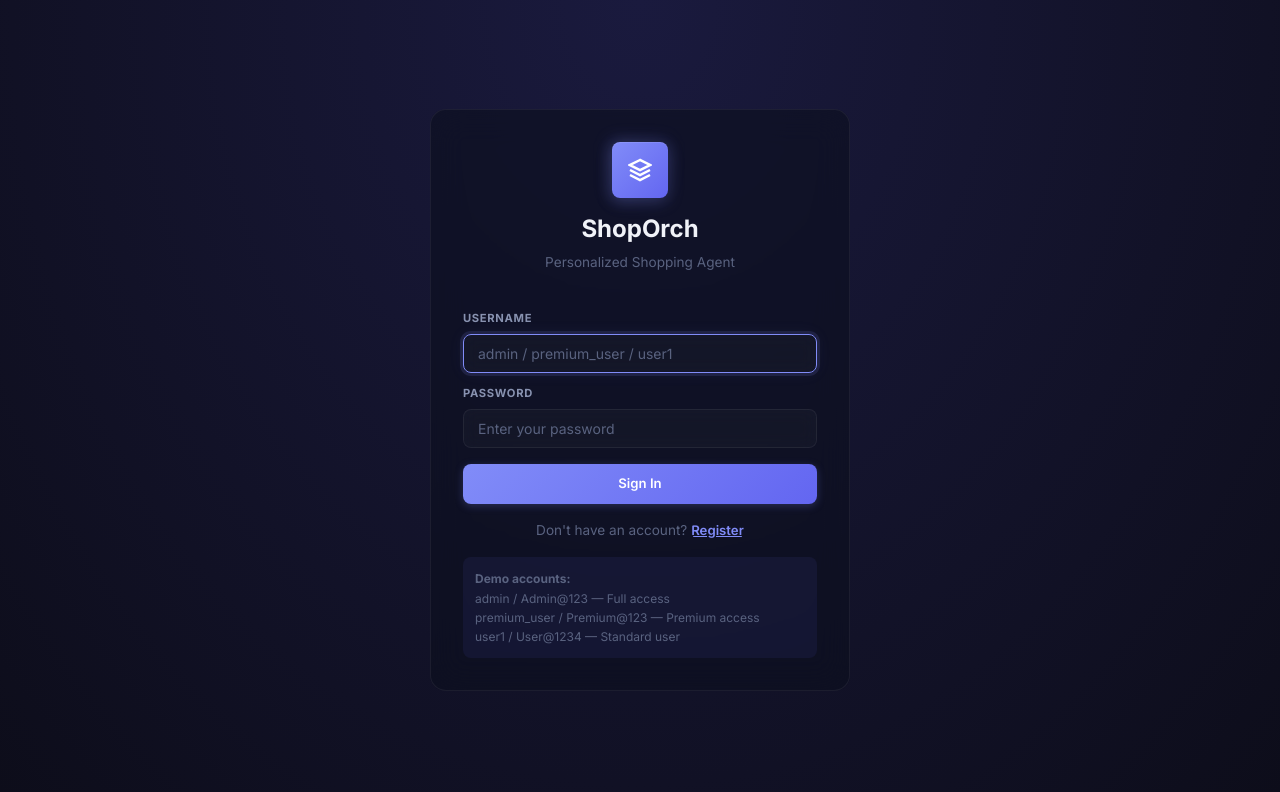
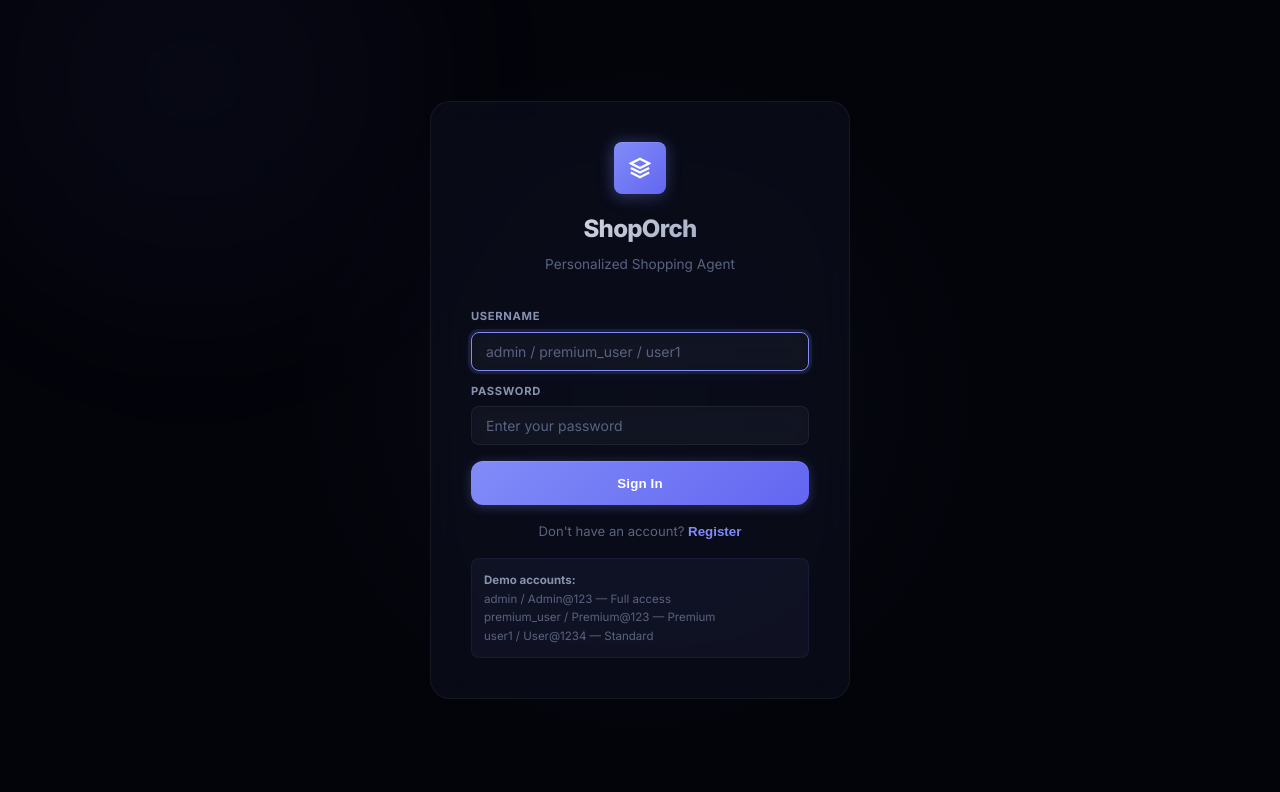
Before and after one commit to SaadRiaz99/-Personalized-Shopping-Journey-Agent, a React (Vite) app in the folder frontend/: page /login in a window 1280 px wide. Shown: the top 792 px of the page. Built offline with nearby package versions, Linux system fonts and the light colour scheme.

Commit message:
style(login): redesign Login.tsx with Active Theory mouse-tracking glow, glassmorphism auth card, gradient logo, tabbed login/register/2FA with AnimatePresence transitions

```diff
--- a/frontend/src/pages/Login.tsx
+++ b/frontend/src/pages/Login.tsx
@@ -1,4 +1,4 @@
-import { useState } from 'react'
+import { useState, useEffect, useRef } from 'react'
 import { useNavigate } from 'react-router-dom'
 import { motion, AnimatePresence } from 'framer-motion'
 import { useAuth } from '../contexts/AuthContext'
@@ -8,7 +8,6 @@ type Mode = 'login' | 'register' | 'twofa'
 export default function Login() {
   const { login, register, user } = useAuth()
   const navigate = useNavigate()
-
   const [mode, setMode] = useState<Mode>('login')
   const [username, setUsername] = useState('')
   const [email, setEmail] = useState('')
@@ -17,11 +16,23 @@ export default function Login() {
   const [twofaCode, setTwofaCode] = useState('')
   const [message, setMessage] = useState<{ type: 'error' | 'success' | 'info'; text: string } | null>(null)
   const [submitting, setSubmitting] = useState(false)
+  const mouseRef = useRef<HTMLDivElement>(null)
 
-  if (user) {
-    navigate('/', { replace: true })
-    return null
-  }
+  useEffect(() => {
+    if (user) navigate('/', { replace: true })
+  }, [user, navigate])
+
+  useEffect(() => {
+    const el = mouseRef.current
+    if (!el) return
+    const handler = (e: MouseEvent) => {
+      const rect = el.getBoundingClientRect()
+      el.style.setProperty('--mx', `${e.clientX - rect.left}px`)
+      el.style.setProperty('--my', `${e.clientY - rect.top}px`)
+    }
+    el.addEventListener('mousemove', handler)
+    return () => el.removeEventListener('mousemove', handler)
+  }, [])
 
   const showError = (text: string) => setMessage({ type: 'error', text })
   const showSuccess = (text: string) => setMessage({ type: 'success', text })
@@ -29,166 +40,154 @@ export default function Login() {
 
   const handleLogin = async () => {
     if (!username || !password) { showError('Please fill in all fields'); return }
-    setSubmitting(true)
-    setMessage(null)
+    setSubmitting(true); setMessage(null)
     const result = await login({ username, password, device_info: navigator.userAgent })
-    if (result.success) {
-      showSuccess('Login successful! Redirecting...')
-      setTimeout(() => navigate('/', { replace: true }), 500)
-    } else if (result.twofa_required) {
-      setMode('twofa')
-      showInfo('Enter your 2FA code to continue')
-    } else {
-      showError(result.detail || 'Login failed')
-    }
+    if (result.success) { showSuccess('Login successful! Redirecting...'); setTimeout(() => navigate('/', { replace: true }), 500) }
+    else if (result.twofa_required) { setMode('twofa'); showInfo('Enter your 2FA code to continue') }
+    else { showError(result.detail || 'Login failed') }
     setSubmitting(false)
   }
 
   const handleTwoFA = async () => {
     if (!twofaCode) { showError('Enter your 2FA code'); return }
-    setSubmitting(true)
-    setMessage(null)
+    setSubmitting(true); setMessage(null)
     const result = await login({ username, password, twofa_code: twofaCode, device_info: navigator.userAgent })
-    if (result.success) {
-      showSuccess('Login successful! Redirecting...')
-      setTimeout(() => navigate('/', { replace: true }), 500)
-    } else {
-      showError(result.detail || 'Invalid 2FA code')
-    }
+    if (result.success) { showSuccess('Login successful! Redirecting...'); setTimeout(() => navigate('/', { replace: true }), 500) }
+    else { showError(result.detail || 'Invalid 2FA code') }
     setSubmitting(false)
   }
 
   const handleRegister = async () => {
     if (!username || !email || !password) { showError('Please fill in all fields'); return }
     if (password !== confirmPassword) { showError('Passwords do not match'); return }
-    setSubmitting(true)
-    setMessage(null)
+    setSubmitting(true); setMessage(null)
     const result = await register({ username, email, password })
-    if (result.success) {
-      showSuccess('Registration successful! You can now log in.')
-      setMode('login')
-      setPassword('')
-      setConfirmPassword('')
-    } else {
-      showError(result.detail || 'Registration failed')
-    }
+    if (result.success) { showSuccess('Registration successful! You can now log in.'); setMode('login'); setPassword(''); setConfirmPassword('') }
+    else { showError(result.detail || 'Registration failed') }
     setSubmitting(false)
   }
 
-  const switchMode = (m: Mode) => {
-    setMode(m)
-    setMessage(null)
-    setTwofaCode('')
-  }
+  const switchMode = (m: Mode) => { setMode(m); setMessage(null); setTwofaCode('') }
 
   return (
-    <div style={{
+    <div ref={mouseRef} style={{
       minHeight: '100vh', display: 'flex', alignItems: 'center', justifyContent: 'center',
-      background: 'radial-gradient(ellipse at top, #1a1a3e 0%, #0d0d1a 100%)', padding: '1rem',
-    }}>
-      <motion.div initial={{ opacity: 0, y: 30 }} animate={{ opacity: 1, y: 0 }}
-        className="card" style={{ width: '100%', maxWidth: 420, padding: '2rem' }} role="region" aria-label="Login form">
+      background: 'var(--bg)', padding: '1rem', position: 'relative', overflow: 'hidden',
+      '--mx': '50%', '--my': '50%',
+    } as React.CSSProperties}>
+      <div style={{
+        position: 'absolute', top: 0, left: 0, right: 0, bottom: 0,
+        background: 'radial-gradient(600px circle at var(--mx, 50%) var(--my, 50%), rgba(129,140,248,0.04), transparent 60%)',
+        pointerEvents: 'none',
+      }} />
+      <div style={{
+        position: 'absolute', top: '-30%', left: '-10%', width: '50%', height: '80%',
+        background: 'radial-gradient(ellipse, rgba(99,102,241,0.06), transparent 70%)',
+        filter: 'blur(60px)', pointerEvents: 'none',
+      }} />
 
-        <div style={{ textAlign: 'center', marginBottom: '1.5rem' }}>
-          <div className="logo-icon-glow" style={{ width: 56, height: 56, margin: '0 auto 0.75rem' }} aria-hidden="true">
-            <svg width="24" height="24" viewBox="0 0 24 24" fill="none" stroke="white" strokeWidth="2.5" aria-hidden="true">
+      <motion.div initial={{ opacity: 0, y: 30, scale: 0.96 }} animate={{ opacity: 1, y: 0, scale: 1 }}
+        transition={{ type: 'spring', damping: 25, stiffness: 150 }}
+        className="glass-panel" style={{ width: '100%', maxWidth: 420, padding: '2.5rem', position: 'relative' }}>
+
+        <div style={{ textAlign: 'center', marginBottom: '2rem' }}>
+          <div className="logo-icon-glow" style={{ width: 52, height: 52, margin: '0 auto 1rem' }}>
+            <svg width="22" height="22" viewBox="0 0 24 24" fill="none" stroke="white" strokeWidth="2.5">
               <path d="M12 2L2 7l10 5 10-5-10-5zM2 17l10 5 10-5M2 12l10 5 10-5" />
             </svg>
           </div>
-          <h1 style={{ margin: 0, fontSize: '1.5rem' }}>ShopOrch</h1>
-          <p style={{ color: 'var(--text-dim)', fontSize: '0.85rem', marginTop: '0.25rem' }}>Personalized Shopping Agent</p>
+          <h1 style={{ margin: 0, fontSize: '1.5rem', fontWeight: 800, letterSpacing: '-0.03em',
+            background: 'linear-gradient(135deg, var(--text) 0%, var(--text-muted) 100%)',
+            WebkitBackgroundClip: 'text', WebkitTextFillColor: 'transparent', backgroundClip: 'text',
+          }}>ShopOrch</h1>
+          <p style={{ color: 'var(--text-dim)', fontSize: '0.85rem', marginTop: '0.35rem' }}>Personalized Shopping Agent</p>
         </div>
 
         <AnimatePresence mode="wait">
           {mode === 'login' && (
-            <motion.div key="login" initial={{ opacity: 0 }} animate={{ opacity: 1 }} exit={{ opacity: 0 }}>
+            <motion.div key="login" initial={{ opacity: 0, x: -16 }} animate={{ opacity: 1, x: 0 }} exit={{ opacity: 0, x: 16 }}
+              transition={{ duration: 0.2 }}>
               <div className="form-group" style={{ marginBottom: '0.75rem' }}>
                 <label htmlFor="login-username">Username</label>
                 <input id="login-username" className="input" value={username} onChange={e => setUsername(e.target.value)}
-                  placeholder="admin / premium_user / user1" autoFocus aria-label="Username" />
+                  placeholder="admin / premium_user / user1" autoFocus />
               </div>
               <div className="form-group" style={{ marginBottom: '1rem' }}>
                 <label htmlFor="login-password">Password</label>
                 <input id="login-password" className="input" type="password" value={password} onChange={e => setPassword(e.target.value)}
-                  placeholder="Enter your password" onKeyDown={e => e.key === 'Enter' && handleLogin()} aria-label="Password" />
+                  placeholder="Enter your password" onKeyDown={e => e.key === 'Enter' && handleLogin()} />
               </div>
-              {message && <div className={`alert alert-${message.type}`} role="alert" style={{ marginBottom: '0.75rem' }}>{message.text}</div>}
-              <button className="btn btn-primary" onClick={handleLogin} disabled={submitting}
-                style={{ width: '100%', height: 40 }} aria-label="Sign in">
-                {submitting ? 'Signing in...' : 'Sign In'}
+              {message && <div className={message.type === 'error' ? 'alert alert-error' : message.type === 'success' ? 'alert alert-success' : 'alert alert-info'} role="alert" style={{ marginBottom: '0.75rem' }}>{message.text}</div>}
+              <button className="btn-cyber" onClick={handleLogin} disabled={submitting}
+                style={{ width: '100%', height: 44, borderRadius: 'var(--radius-md)' }}>
+                {submitting ? <span style={{ display: 'flex', alignItems: 'center', gap: 8, justifyContent: 'center' }}><span className="spinner" /> Signing in...</span> : 'Sign In'}
               </button>
-              <p style={{ textAlign: 'center', marginTop: '1rem', fontSize: '0.85rem', color: 'var(--text-dim)' }}>
+              <p style={{ textAlign: 'center', marginTop: '1rem', fontSize: '0.82rem', color: 'var(--text-dim)' }}>
                 Don't have an account?{' '}
-                <button className="btn" onClick={() => switchMode('register')}
-                  style={{ background: 'none', border: 'none', color: 'var(--primary)', cursor: 'pointer', textDecoration: 'underline', padding: 0 }}
-                  aria-label="Register new account">
-                  Register
-                </button>
+                <button onClick={() => switchMode('register')}
+                  style={{ background: 'none', border: 'none', color: 'var(--primary)', cursor: 'pointer', fontWeight: 600, padding: 0 }}>Register</button>
               </p>
-              <div style={{ marginTop: '1rem', padding: '0.75rem', background: 'rgba(99,102,241,0.08)', borderRadius: 8, fontSize: '0.75rem', color: 'var(--text-dim)' }}>
-                <strong>Demo accounts:</strong><br />
-                admin / Admin@123 — Full access<br />
-                premium_user / Premium@123 — Premium access<br />
-                user1 / User@1234 — Standard user
+              <div style={{ marginTop: '1rem', padding: '0.75rem', background: 'var(--primary-subtle)', borderRadius: 'var(--radius-sm)', fontSize: '0.72rem', color: 'var(--text-dim)', border: '1px solid rgba(129,140,248,0.08)' }}>
+                <strong style={{ color: 'var(--text-muted)' }}>Demo accounts:</strong><br />
+                admin / Admin@123 {"\u2014"} Full access<br />
+                premium_user / Premium@123 {"\u2014"} Premium<br />
+                user1 / User@1234 {"\u2014"} Standard
               </div>
             </motion.div>
           )}
 
           {mode === 'twofa' && (
-            <motion.div key="twofa" initial={{ opacity: 0 }} animate={{ opacity: 1 }} exit={{ opacity: 0 }}>
-              <p style={{ fontSize: '0.9rem', marginBottom: '0.75rem' }}>Two-factor authentication</p>
+            <motion.div key="twofa" initial={{ opacity: 0, x: -16 }} animate={{ opacity: 1, x: 0 }} exit={{ opacity: 0, x: 16 }}
+              transition={{ duration: 0.2 }}>
+              <p style={{ fontSize: '0.9rem', marginBottom: '0.75rem', color: 'var(--text-muted)' }}>Two-factor authentication</p>
               <div className="form-group" style={{ marginBottom: '1rem' }}>
                 <label htmlFor="twofa-code">Authentication Code</label>
                 <input id="twofa-code" className="input" value={twofaCode} onChange={e => setTwofaCode(e.target.value)}
-                  placeholder="000000" maxLength={6} autoFocus
-                  onKeyDown={e => e.key === 'Enter' && handleTwoFA()} aria-label="2FA code" />
+                  placeholder="000000" maxLength={6} autoFocus onKeyDown={e => e.key === 'Enter' && handleTwoFA()}
+                  style={{ fontSize: '1.2rem', letterSpacing: '0.3em', textAlign: 'center' }} />
               </div>
-              {message && <div className={`alert alert-${message.type}`} role="alert" style={{ marginBottom: '0.75rem' }}>{message.text}</div>}
-              <button className="btn btn-primary" onClick={handleTwoFA} disabled={submitting}
-                style={{ width: '100%', height: 40 }} aria-label="Verify 2FA code">
-                {submitting ? 'Verifying...' : 'Verify Code'}
+              {message && <div className={message.type === 'error' ? 'alert alert-error' : 'alert alert-info'} role="alert" style={{ marginBottom: '0.75rem' }}>{message.text}</div>}
+              <button className="btn-cyber" onClick={handleTwoFA} disabled={submitting}
+                style={{ width: '100%', height: 44, borderRadius: 'var(--radius-md)' }}>
+                {submitting ? <span style={{ display: 'flex', alignItems: 'center', gap: 8, justifyContent: 'center' }}><span className="spinner" /> Verifying...</span> : 'Verify Code'}
               </button>
-              <button className="btn" onClick={() => switchMode('login')}
-                style={{ width: '100%', marginTop: '0.5rem', background: 'transparent' }} aria-label="Back to login">
-                Back to login
-              </button>
+              <button className="btn btn-ghost" onClick={() => switchMode('login')}
+                style={{ width: '100%', marginTop: '0.5rem' }}>Back to login</button>
             </motion.div>
           )}
 
           {mode === 'register' && (
-            <motion.div key="register" initial={{ opacity: 0 }} animate={{ opacity: 1 }} exit={{ opacity: 0 }}>
+            <motion.div key="register" initial={{ opacity: 0, x: -16 }} animate={{ opacity: 1, x: 0 }} exit={{ opacity: 0, x: 16 }}
+              transition={{ duration: 0.2 }}>
               <div className="form-group" style={{ marginBottom: '0.75rem' }}>
                 <label htmlFor="reg-username">Username</label>
                 <input id="reg-username" className="input" value={username} onChange={e => setUsername(e.target.value)}
-                  placeholder="Choose a username (3-32 chars)" autoFocus aria-label="Choose username" />
+                  placeholder="Choose a username" autoFocus />
               </div>
               <div className="form-group" style={{ marginBottom: '0.75rem' }}>
                 <label htmlFor="reg-email">Email</label>
                 <input id="reg-email" className="input" type="email" value={email} onChange={e => setEmail(e.target.value)}
-                  placeholder="your@email.com" aria-label="Email address" />
+                  placeholder="your@email.com" />
               </div>
               <div className="form-group" style={{ marginBottom: '0.75rem' }}>
                 <label htmlFor="reg-password">Password</label>
                 <input id="reg-password" className="input" type="password" value={password} onChange={e => setPassword(e.target.value)}
-                  placeholder="Min 8 chars, upper, lower, digit, special" aria-label="Password" />
+                  placeholder="Min 8 chars, upper, lower, digit, special" />
               </div>
               <div className="form-group" style={{ marginBottom: '1rem' }}>
                 <label htmlFor="reg-confirm">Confirm Password</label>
                 <input id="reg-confirm" className="input" type="password" value={confirmPassword} onChange={e => setConfirmPassword(e.target.value)}
-                  placeholder="Re-enter password" onKeyDown={e => e.key === 'Enter' && handleRegister()} aria-label="Confirm password" />
+                  placeholder="Re-enter password" onKeyDown={e => e.key === 'Enter' && handleRegister()} />
               </div>
-              {message && <div className={`alert alert-${message.type}`} role="alert" style={{ marginBottom: '0.75rem' }}>{message.text}</div>}
-              <button className="btn btn-primary" onClick={handleRegister} disabled={submitting}
-                style={{ width: '100%', height: 40 }} aria-label="Create account">
-                {submitting ? 'Creating account...' : 'Create Account'}
+              {message && <div className={message.type === 'error' ? 'alert alert-error' : 'alert alert-success'} role="alert" style={{ marginBottom: '0.75rem' }}>{message.text}</div>}
+              <button className="btn-cyber" onClick={handleRegister} disabled={submitting}
+                style={{ width: '100%', height: 44, borderRadius: 'var(--radius-md)' }}>
+                {submitting ? <span style={{ display: 'flex', alignItems: 'center', gap: 8, justifyContent: 'center' }}><span className="spinner" /> Creating...</span> : 'Create Account'}
               </button>
-              <p style={{ textAlign: 'center', marginTop: '1rem', fontSize: '0.85rem', color: 'var(--text-dim)' }}>
+              <p style={{ textAlign: 'center', marginTop: '1rem', fontSize: '0.82rem', color: 'var(--text-dim)' }}>
                 Already have an account?{' '}
-                <button className="btn" onClick={() => switchMode('login')}
-                  style={{ background: 'none', border: 'none', color: 'var(--primary)', cursor: 'pointer', textDecoration: 'underline', padding: 0 }}
-                  aria-label="Sign in instead">
-                  Sign in
-                </button>
+                <button onClick={() => switchMode('login')}
+                  style={{ background: 'none', border: 'none', color: 'var(--primary)', cursor: 'pointer', fontWeight: 600, padding: 0 }}>Sign in</button>
               </p>
             </motion.div>
           )}
```
